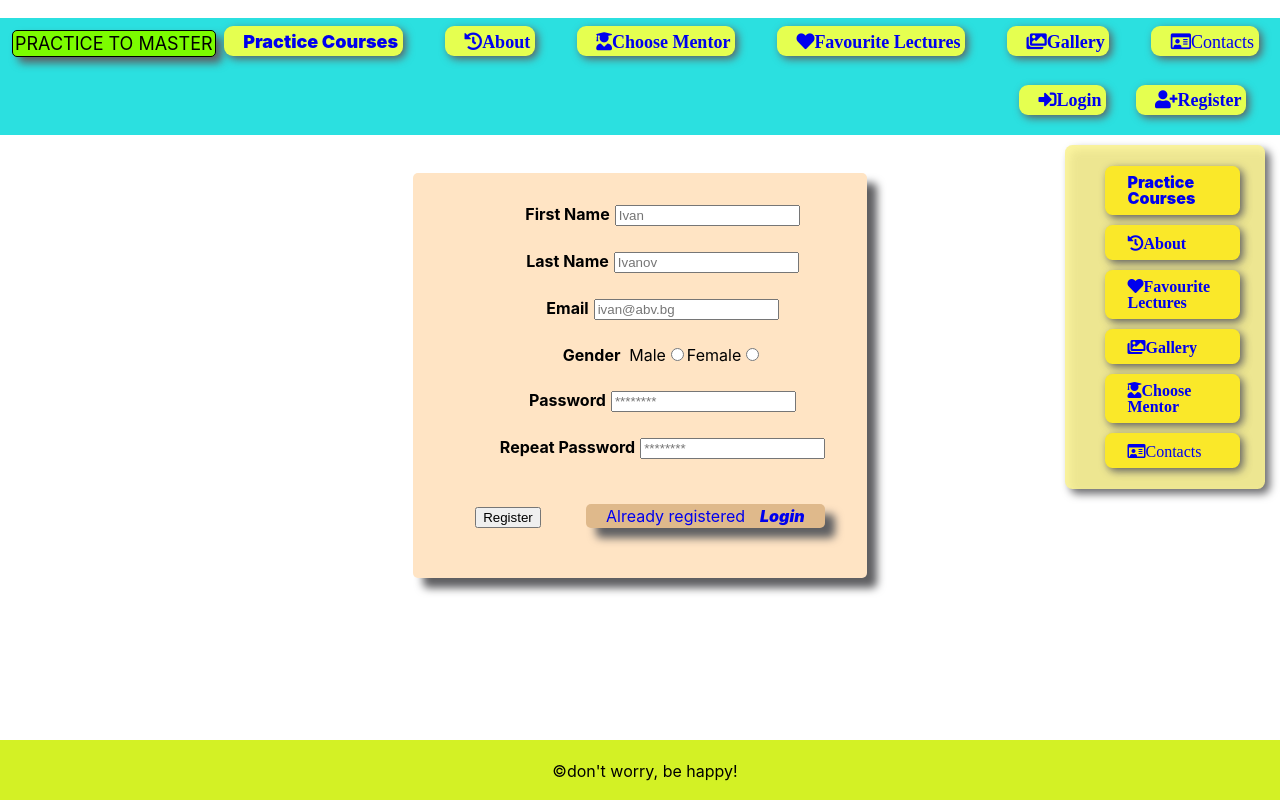
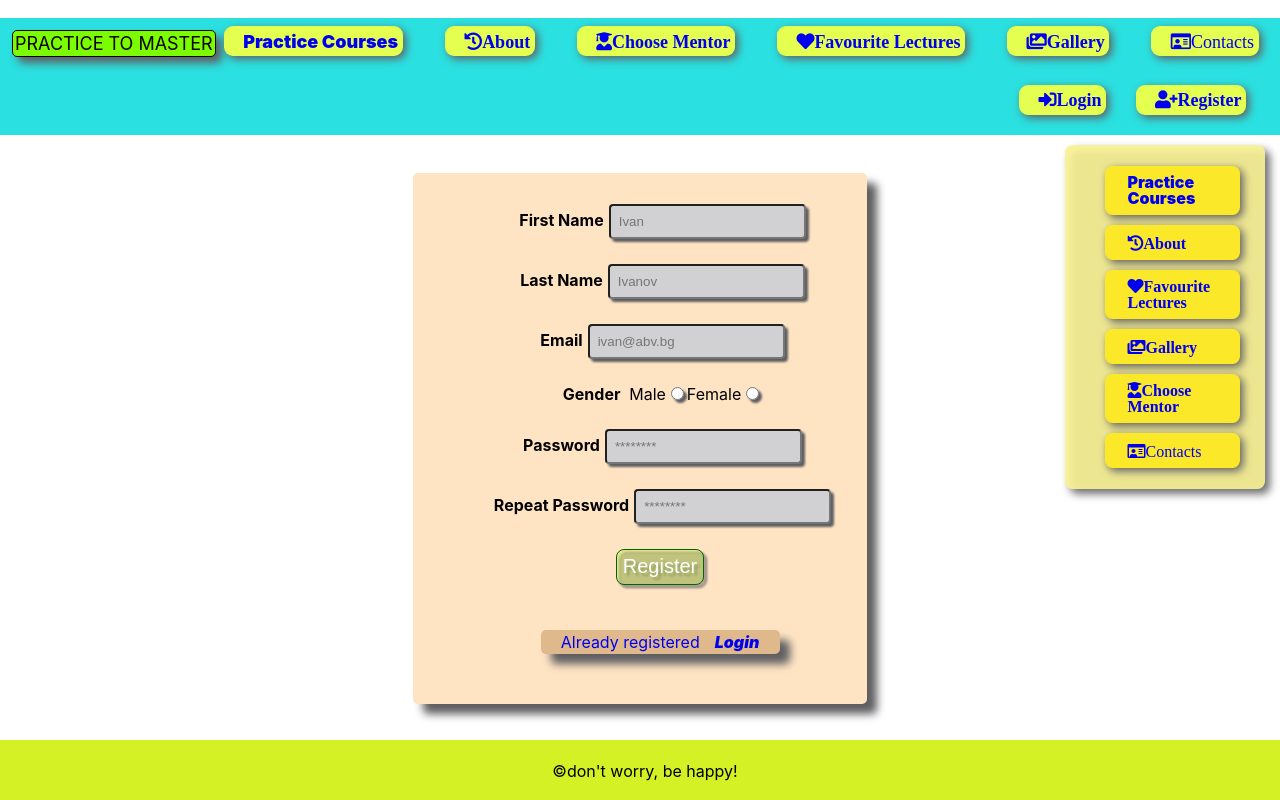
Before and after one commit to AtanasTachev/practice, a React (Create React App) app: page /register in a window 1280 px wide. Built offline with nearby package versions, Linux system fonts and the light colour scheme.

Commit message:
add some css to login and register forms

```diff
--- a/src/Components/gallery/Gallery.js
+++ b/src/Components/gallery/Gallery.js
@@ -4,8 +4,8 @@ const Gallery = () => {
     return (
         <ul className='img'>
             <li>
-                <img src="https://937216.smushcdn.com/2561330/wp-content/uploads/2021/11/Free-Online-Courses-with-Certificates-1024x620.jpg?lossy=1&strip=1&webp=1"></img>
-                <img src="https://www.istockphoto.com/vector/online-education-e-learning-concept-sketch-doodle-horizontal-isolated-copy-space-gm1071675056-286787019?utm_source=pixabay&utm_medium=affiliate&utm_campaign=ADP_illustration_sponsored&utm_content=http%3A%2F%2Fpixabay.com%2Fillustrations%2Ftraining-development-business-396524%2F&utm_term=training+development"></img>
+                <img src="https://937216.smushcdn.com/2561330/wp-content/uploads/2021/11/Free-Online-Courses-with-Certificates-1024x620.jpg?lossy=1&strip=1&webp=1" alt="course-pisture-1"></img>
+                <img src="https://media.istockphoto.com/vectors/customer-support-related-modern-line-style-vector-illustration-vector-id1308572803?s=612x612" alt="course-picture-2"></img>
             </li>
 
         </ul>
--- a/src/Components/login/Login.js
+++ b/src/Components/login/Login.js
@@ -15,7 +15,7 @@ const Login = () => {
                     </li>
 
                     <li>
-                        <button type='submit'>Register</button>
+                        <button class="login__button" type='submit'>Login</button>
                     </li>
                     <li><a class="login" href="/register">Not Registered yet?<i>Register</i></a></li>
                 </ul>
--- a/src/Components/login/login.css
+++ b/src/Components/login/login.css
@@ -16,11 +16,31 @@ li {
 b {
     margin: 5px;
 }
-button {
+
+button.login__button {
     cursor: pointer;
+    cursor: pointer;
+    background-color: hsla(308, 73%, 64%, 0.467);
+    border-radius: 0.5rem;
+    font-size: 1.25rem;
+    color: #fff;
+    padding: 0.35rem;
+    display: inline-block;
+    border: 1px solid rgb(77, 0, 100);
+    filter: drop-shadow(3.5px 3.5px 1px #5e5e61);
+}
+button.login__button:hover {
+    background-color: #d10aeb;
+    color: rgb(0, 0, 0);
 }
 input {
     cursor: pointer;
+    padding: 0.5rem;
+    background-color: #d1d1d4;
+    border-radius: 0.25rem;
+    color: darkslategrey;
+    filter: drop-shadow(3.5px 3.5px 1px #5e5e61);
+
 }
 a.login{
     text-decoration: none;
--- a/src/Components/register/Register.js
+++ b/src/Components/register/Register.js
@@ -33,7 +33,7 @@ const Register = () => {
                         <input type="password" id="rePass" placeholder='********'/>
                     </li>
                     <li>
-                        <button type='submit'>Register</button>
+                        <button class="register__button" type='submit'>Register</button>
                     </li>
                     <li><a class="register" href="/login">Already registered<i>Login</i></a></li>
                 </ul>
--- a/src/Components/register/register.css
+++ b/src/Components/register/register.css
@@ -16,17 +16,35 @@ li {
 b {
     margin: 5px;
 }
-button {
+button.register__button {
     cursor: pointer;
+    background-color: hsla(71, 73%, 64%, 0.467);
+    border-radius: 0.5rem;
+    font-size: 1.25rem;
+    color: #fff;
+    padding: 0.35rem;
+    display: inline-block;
+    border: 1px solid darkgreen;
+    filter: drop-shadow(3.5px 3.5px 1px #5e5e61);
+}
+button.register__button:hover {
+    background-color: #c1eb0a;
+    color: rgb(0, 0, 0);
 }
 input {
     cursor: pointer;
+    padding: 0.5rem;
+    background-color: #d1d1d4;
+    border-radius: 0.25rem;
+    color: darkslategrey;
+    filter: drop-shadow(3.5px 3.5px 1px #5e5e61);
 }
 a.register {
     text-decoration: none;
     background-color: rgb(223, 185, 139);
     border-radius: 5px;
     width: 235px;
+    display: inline-block;
 }
 a.register:hover {
     background-color: rgb(221, 166, 99);
```
